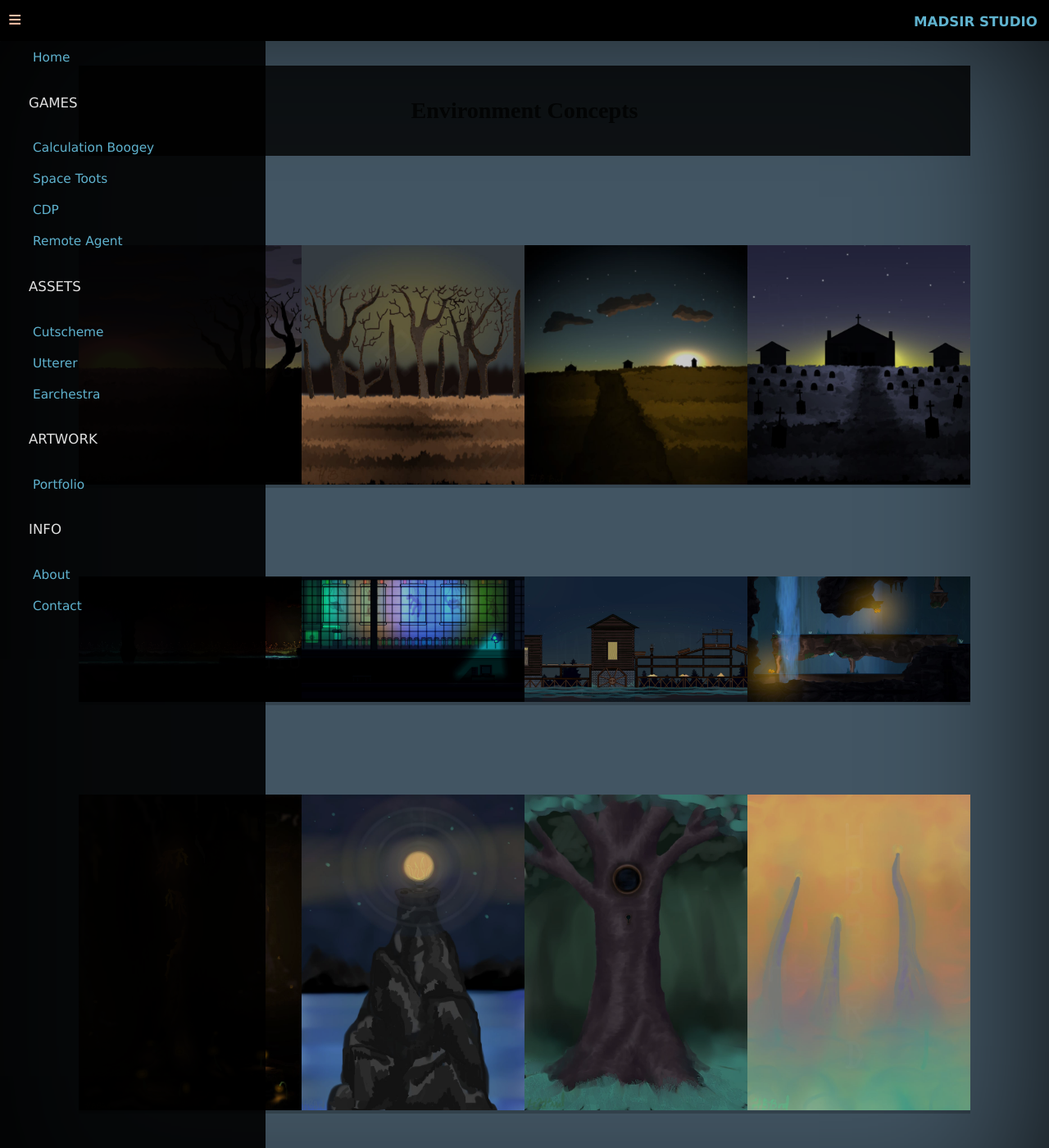
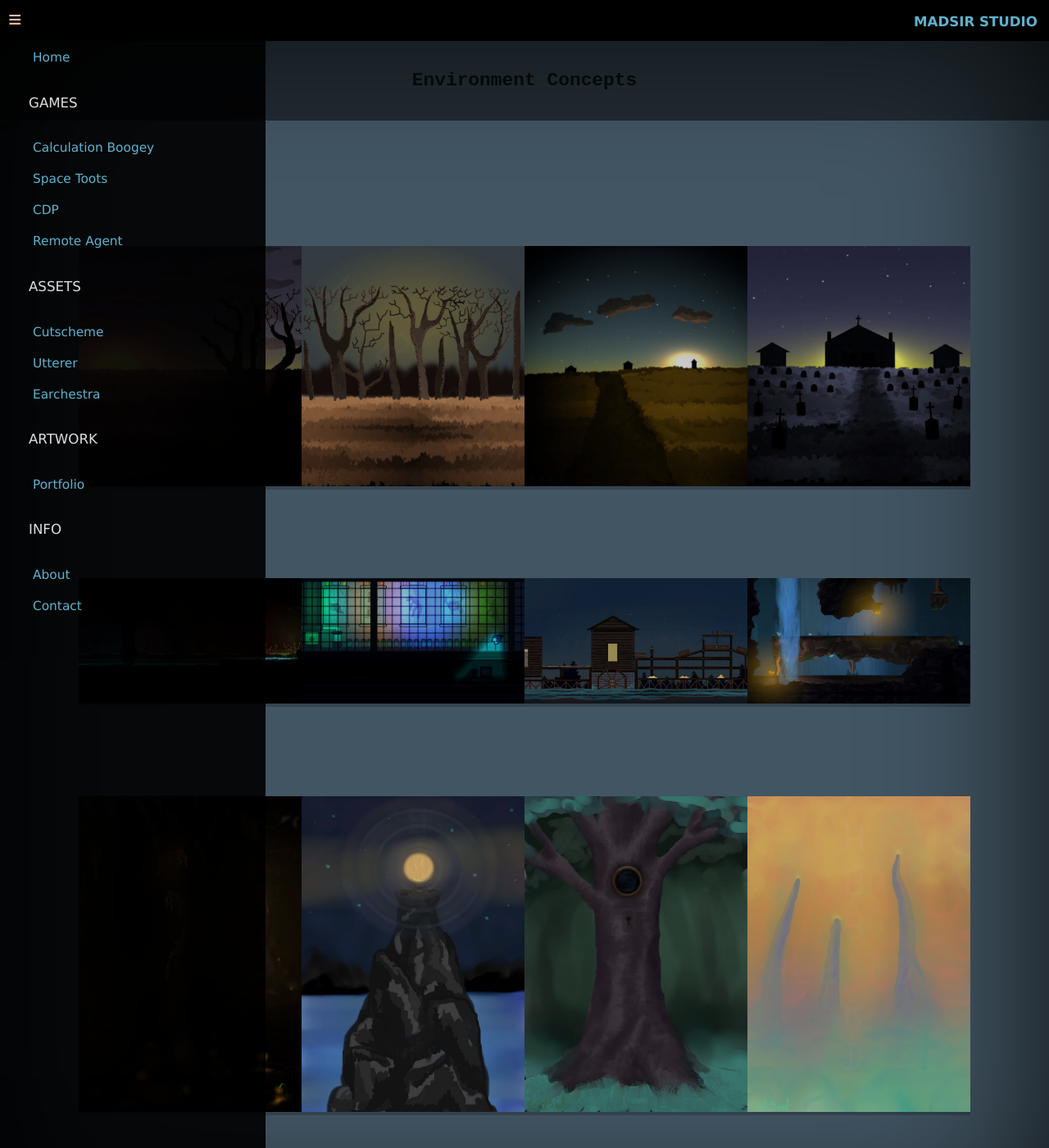
Before and after one commit to Madsir/madsirstudio.github.io, a Jekyll site: the page built from portfolio/index.html, in a window 1280 px wide and 1400 px high. Shown: the whole window at 82% size. Built offline with Jekyll 4.4.1, drawn with Linux system fonts in a browser that asks for light colours.

Commit message:
Update index.html

```diff
--- a/portfolio/index.html
+++ b/portfolio/index.html
@@ -95,7 +95,7 @@ body {
 h1 {
   font-size:2.2em;
   color: rgba(1, 1, 1, 0.8);
-    font-family: monoscape;
+    font-family: monospace;
 }
 @media (max-width: 600px) {
   .top
@@ -112,7 +112,7 @@ h1 {
     font-size:1.5em;
   }
 h1 {
-  font-size: 1.4em;
+  font-size: 1.3em;
 }
   .main {
   margin-left: 2%; /* Same width as the sidebar + left position in px */
@@ -170,17 +170,20 @@ h1 {
 .words {
   padding-top: 20px;
   padding-bottom: 20px;
-  background-color: rgba(0,0,0,0.8);
+  background-color: rgba(0,0,0,0.5);
+  margin-left:0;
+  margin-right:0;
+  width:100%;
 }
 </style>
 </head>
 <body>
+  <div class="words">
+    <h1>Environment Concepts</h1>
+  </div>div>
   <div class="main">
   <br>
   <br>
-    <div class="words">
-    <h1>Environment Concepts</h1>
-    </div>
   <div class="container">
   <div class="top">
       <ul>
```
